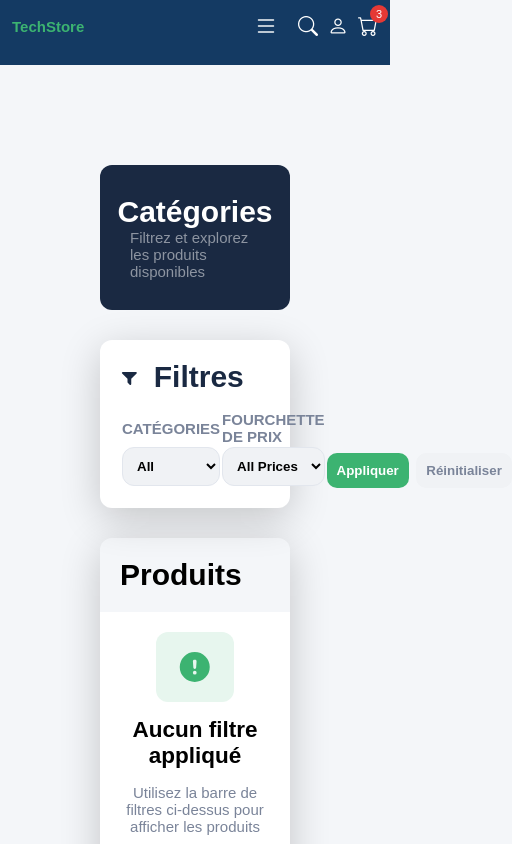
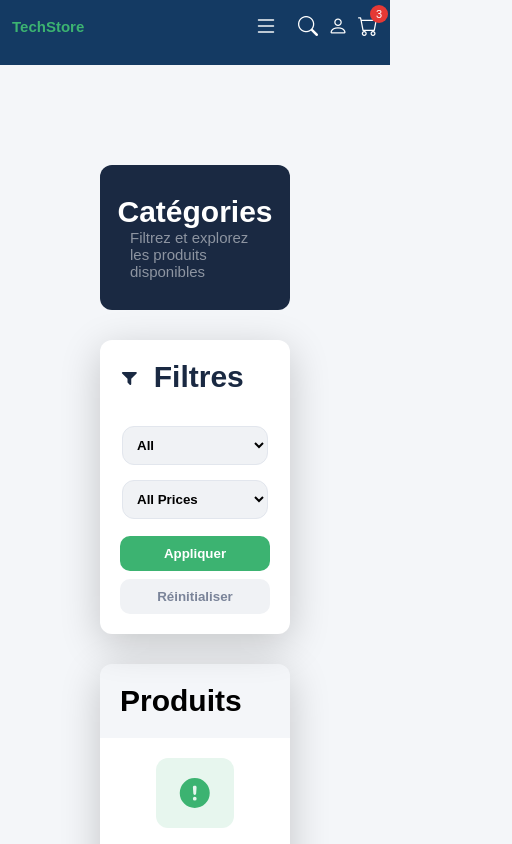
Before and after one commit to elmalkimohammed/E-Commerce-PFA-2026, a React (Vite) app in the folder Front-End/: page /CategoryPage in a window 390 px wide. Shown: the top 844 px of the page, 512 px wide, since content can reach past the window. Built offline with nearby package versions, Linux system fonts and the light colour scheme.

Commit message:
Front-End : Made The Page Responsive

```diff
--- a/Front-End/src/Components/styles/toolBoxFiltering.css
+++ b/Front-End/src/Components/styles/toolBoxFiltering.css
@@ -1,3 +1,31 @@
+@media screen and (max-width: 646px) {
+    .toolBox {
+        display: flex;
+        flex-direction: column;
+    }
+    .actions {
+        display: flex;
+        flex-direction: column;
+        width: 100%;
+    }
+    .actions button {
+        width: 100%;
+    }
+}
+@media screen and (max-width: 446px) {
+    .toolBox table tr {
+        display: flex;
+        flex-direction: column;
+        gap: 1em;
+        margin-bottom: 15px;
+    }
+    .toolBoxSection {
+        background-color: red;
+    }
+    .toolBox table tbody tr:first-child td {
+        display: none;
+    }
+}
 .title {
     display: flex;
     align-items: center;
```
